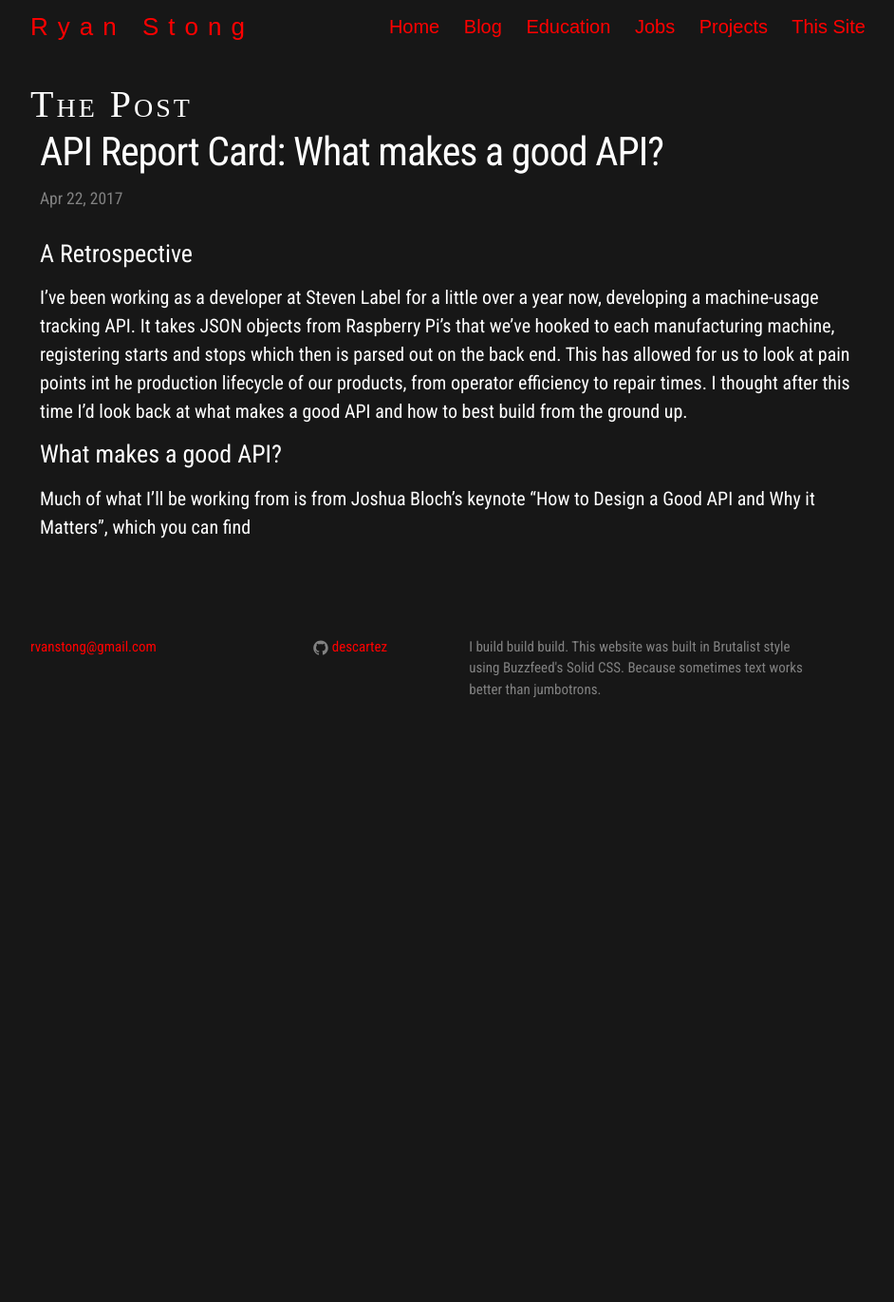
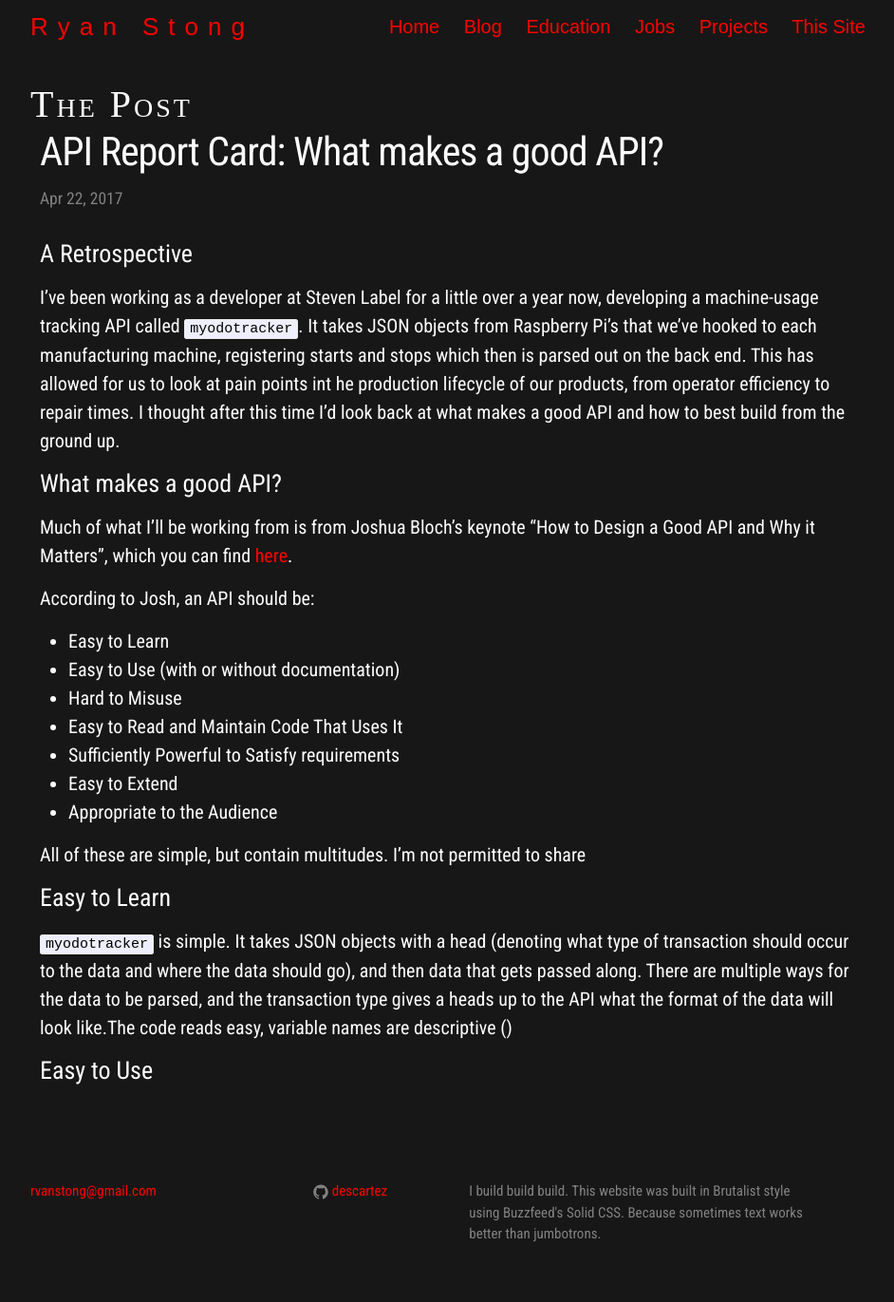
Before and after one commit to descartez/descartez.github.io, a Jekyll site: the page built from _posts/2017-04-22-api-report-card.md, in a window 1280 px wide. Shown: the whole page at 95% size, without its empty margins (168-1110 px from the left). Built offline with Jekyll 4.4.1, drawn with Linux system fonts in a browser that asks for light colours; some web fonts are replaced; before the commit the page ends 900 px from its top, so only the background shows below that.

Commit message:
continues api-report-card post

````diff
--- a/_posts/2017-04-22-api-report-card.md
+++ b/_posts/2017-04-22-api-report-card.md
@@ -6,7 +6,24 @@ categories: blog
 ---
 
 ### A Retrospective
-I've been working as a developer at Steven Label for a little over a year now, developing a machine-usage tracking API. It takes JSON objects from Raspberry Pi's that we've hooked to each manufacturing machine, registering starts and stops which then is parsed out on the back end. This has allowed for us to look at pain points int he production lifecycle of our products, from operator efficiency to repair times. I thought after this time I'd look back at what makes a good API and how to best build from the ground up.
+I've been working as a developer at Steven Label for a little over a year now, developing a machine-usage tracking API called ```myodotracker```. It takes JSON objects from Raspberry Pi's that we've hooked to each manufacturing machine, registering starts and stops which then is parsed out on the back end. This has allowed for us to look at pain points int he production lifecycle of our products, from operator efficiency to repair times. I thought after this time I'd look back at what makes a good API and how to best build from the ground up.
 
 ### What makes a good API?
-Much of what I'll be working from is from Joshua Bloch's keynote "How to Design a Good API and Why it Matters", which you can find
+Much of what I'll be working from is from Joshua Bloch's keynote "How to Design a Good API and Why it Matters", which you can find [here](http://www.cs.bc.edu/~muller/teaching/cs102/s06/lib/pdf/api-design.pdf){:target="_blank"}.
+
+According to Josh, an API should be:
+
+  - Easy to Learn
+  - Easy to Use (with or without documentation)
+  - Hard to Misuse
+  - Easy to Read and Maintain Code That Uses It
+  - Sufficiently Powerful to Satisfy requirements
+  - Easy to Extend
+  - Appropriate to the Audience
+
+All of these are simple, but contain multitudes. I'm not permitted to share
+
+### Easy to Learn
+```myodotracker``` is simple. It takes JSON objects with a head (denoting what type of transaction should occur to the data and where the data should go), and then data that gets passed along. There are multiple ways for the data to be parsed, and the transaction type gives a heads up to the API what the format of the data will look like.The code reads easy, variable names are descriptive ()
+
+### Easy to Use
````
Also changed, not shown: _posts/2016-04-19-brutalism-web.md (+1 -1 lines).
